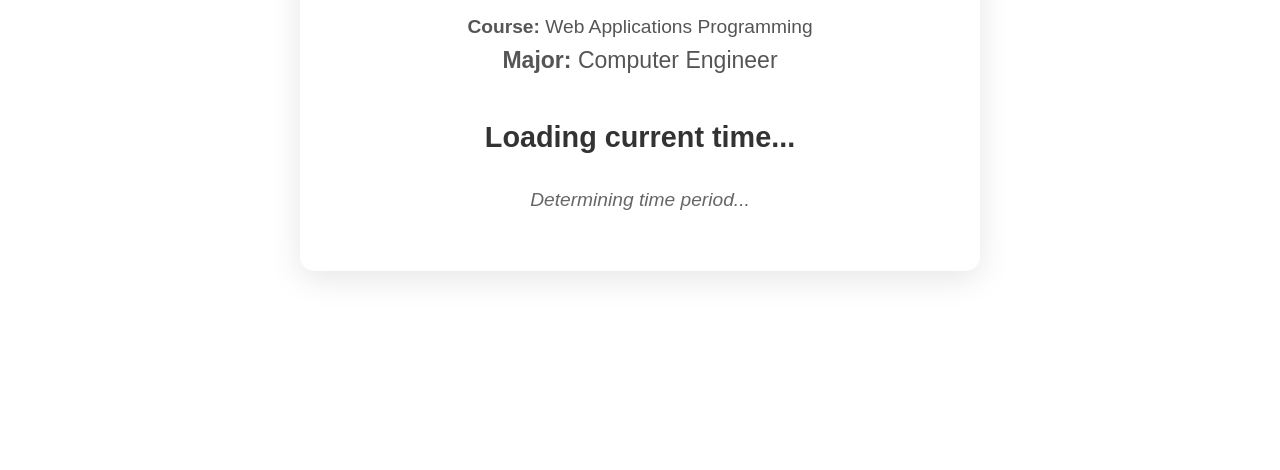
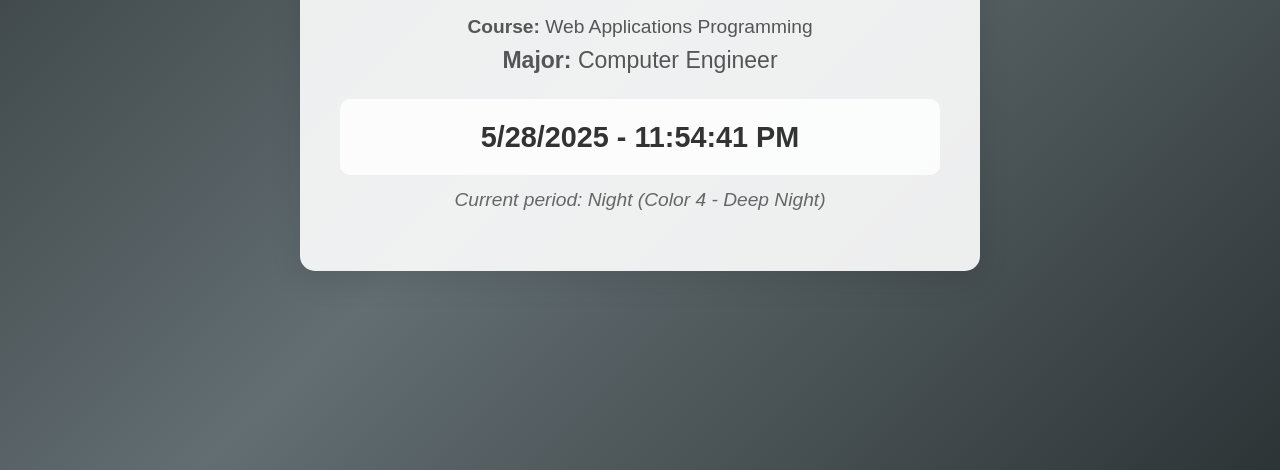
Before and after one commit to Drakis04/Drakis041.github.io, a plain HTML site: page index.html in a window 1280 px wide. Shown: the part 410-880 px from the top of the page. Drawn offline with Linux system fonts and the light colour scheme.

Commit message:
Update index.html

```diff
--- a/index.html
+++ b/index.html
@@ -79,3 +79,55 @@
             Determining time period...
         </div>
     </div>
+     <script>
+        function updateBackgroundColor() {
+            const now = new Date();
+            const hour = now.getHours();
+            const body = document.body;
+            const periodInfo = document.getElementById('periodInfo');
+
+            let colorScheme = '';
+            let period = '';
+
+            if (hour >= 6 && hour < 12) {
+                // Morning (6am-12pm): Soft sunrise colors
+                body.style.background = 'linear-gradient(135deg, #ff9a9e 0%, #fecfef 50%, #fecfef 100%)';
+                period = 'Morning';
+                colorScheme = 'Color 1 - Soft Pink Sunrise';
+            } else if (hour >= 12 && hour < 18) {
+                // Afternoon (12pm-6pm): Bright sky blue
+                body.style.background = 'linear-gradient(135deg, #74b9ff 0%, #0984e3 50%, #74b9ff 100%)';
+                period = 'Afternoon';
+                colorScheme = 'Color 2 - Sky Blue';
+            } else if (hour >= 18 && hour < 21) {
+                // Evening (6pm-9pm): Sunset orange
+                body.style.background = 'linear-gradient(135deg, #fd79a8 0%, #fdcb6e 50%, #e17055 100%)';
+                period = 'Evening';
+                colorScheme = 'Color 3 - Sunset Orange';
+            } else {
+                // Night (9pm-6am): Deep purple/navy
+                body.style.background = 'linear-gradient(135deg, #2d3436 0%, #636e72 50%, #2d3436 100%)';
+                period = 'Night';
+                colorScheme = 'Color 4 - Deep Night';
+            }
+
+            periodInfo.textContent = `Current period: ${period} (${colorScheme})`;
+        }
+
+        function updateTime() {
+            const now = new Date();
+            const timeString = now.toLocaleTimeString();
+            const dateString = now.toLocaleDateString();
+
+            document.getElementById('timeDisplay').textContent =
+                `${dateString} - ${timeString}`;
+
+            updateBackgroundColor();
+        }
+
+
+        updateTime();
+        setInterval(updateTime, 1000);
+    </script>
+</body>
+</html>
```
